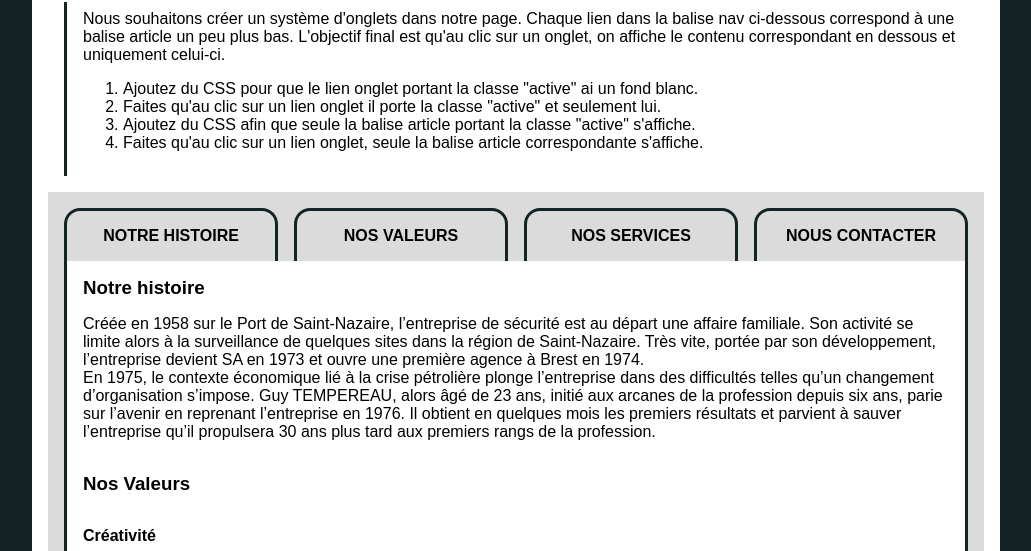
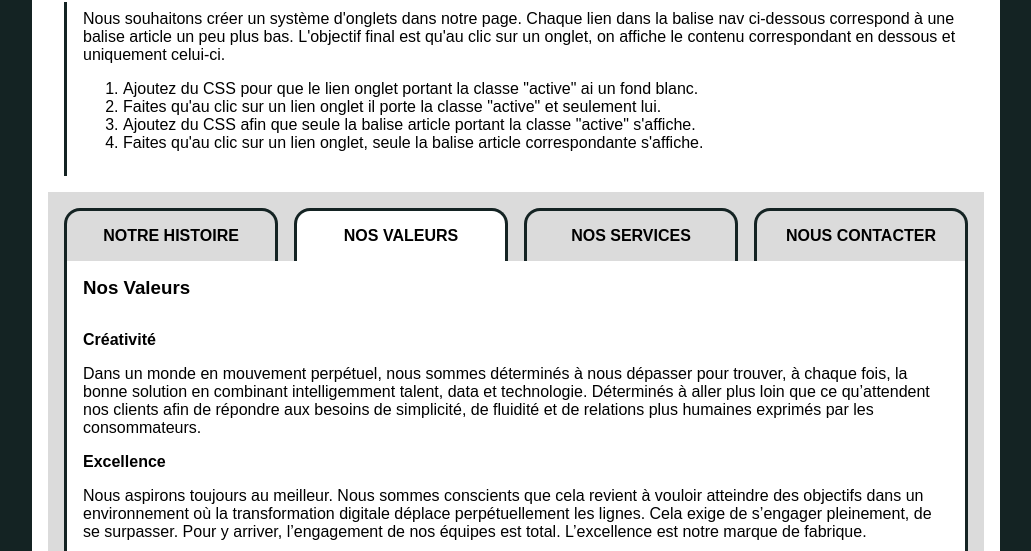
Before and after one commit to younesbourakadi/dom-training, a plain HTML site: page tabs.html in a window 1280 px wide. Both pictures are taken after a click on the link "NOS VALEURS". Shown: the part 249-800 px from the top of the page, without its empty margins (124-1155 px from the left). Drawn offline with Linux system fonts and the light colour scheme.

Commit message:
Add 'Navigation par onglets' exercise

```diff
--- a/css/style.css
+++ b/css/style.css
@@ -0,0 +1,3 @@
+.active {
+  background: #fff;
+}
--- a/js/tabs.js
+++ b/js/tabs.js
@@ -0,0 +1,28 @@
+const tabsLink = document.querySelectorAll('.tabs-link');
+const tabContents = document.querySelectorAll('.tab-content-item');
+
+for (let i = 1; i < tabContents.length; i++) {
+  tabContents[i].classList.remove('active');
+  tabContents[i].style.display = 'none';
+}
+
+tabsLink.forEach(function(link) {
+  link.addEventListener('click', function() {
+    tabsLink.forEach(function(link) {
+      link.classList.remove('active');
+    });
+    link.classList.add('active');
+    tabContents.forEach(function(content) {
+      content.classList.remove('active');
+      content.style.display = 'none';
+    });
+
+
+    let tabId = link.getAttribute('data-tab');
+
+    const tabContent = document.getElementById(`${tabId}`);
+
+    tabContent.classList.add('active');
+    tabContent.style.display = 'block';
+  })
+})
--- a/tabs.html
+++ b/tabs.html
@@ -39,7 +39,7 @@
                 <nav class="tabs">
                     <ul id="tabs-links" class="tabs-list">
                         <li class="tabs-item">
-                            <a class="tabs-link active" href="#histoiry" data-tab="tabs-tab1">Notre histoire</a>
+                            <a class="tabs-link active" href="#history" data-tab="tabs-tab1">Notre histoire</a>
                         </li>
                         <li class="tabs-item">
                             <a class="tabs-link" href="#values" data-tab="tabs-tab2">Nos valeurs</a>
```
